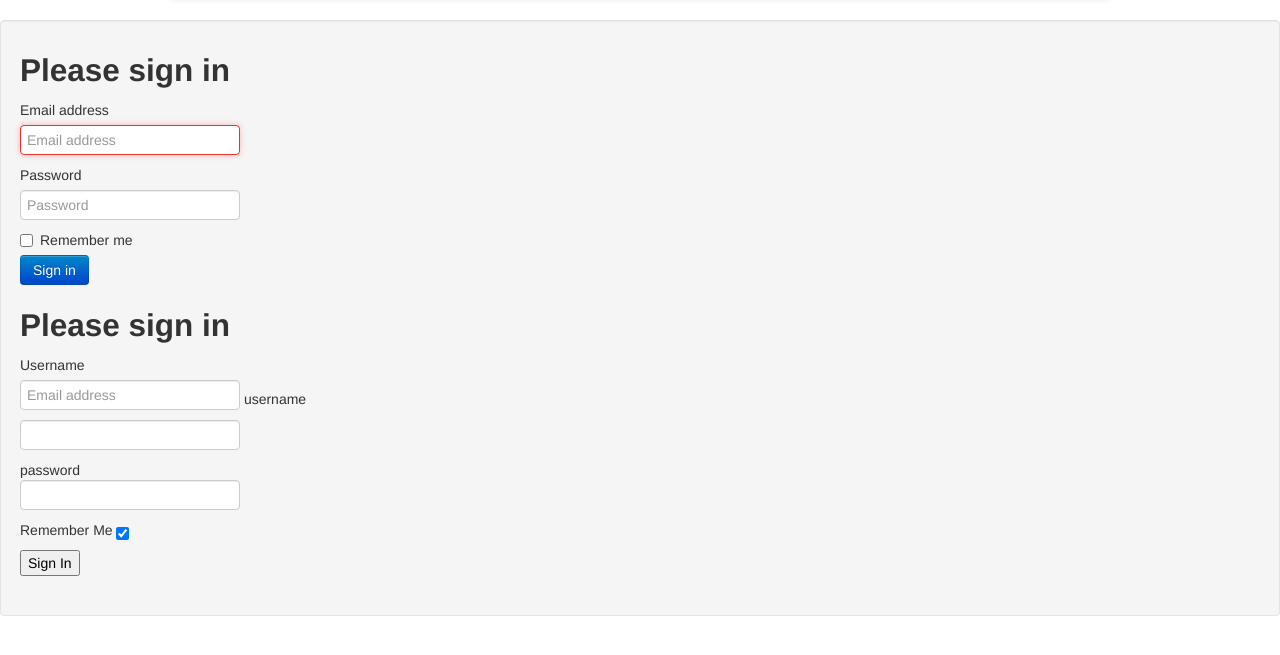
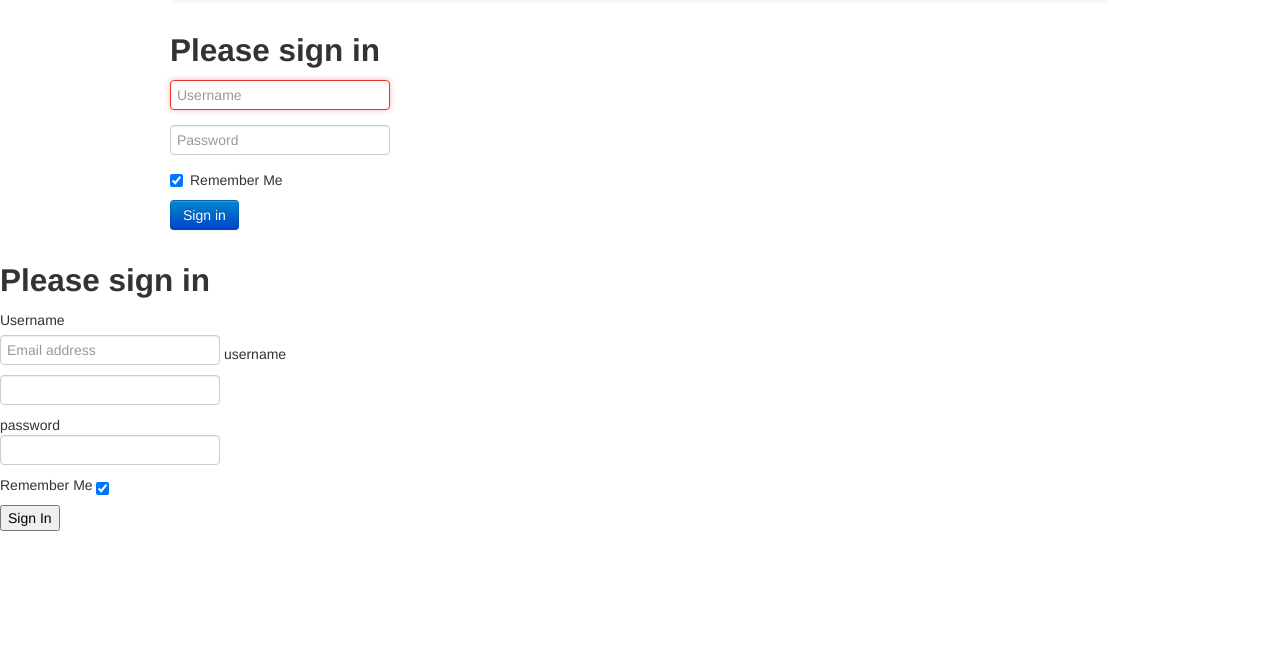
Before and after one commit to aRivieraDream/RandoWebApp, a Flask app: page /login in a window 1280 px wide. Shown: the part 42-697 px from the top of the page. Run offline with Flask 2, Linux system fonts and the light colour scheme; some libraries are stand-ins or nearby versions.

Commit message:
spacing fixed and added username

```diff
--- a/app/templates/login.html
+++ b/app/templates/login.html
@@ -2,7 +2,6 @@
 {% extends "base.html" %}
 {% block content %}
 {% include 'flash.html' %}
-<div class="well">
   <head>
     <!-- The above 3 meta tags *must* come first in the head; any other head content must come *after* these tags -->
     <meta name="description" content="Login Page">
@@ -18,24 +17,29 @@
   </head>
 
   <body>
+    <div class="container offset5">
+      <form class="form-signin" action="" method="post" name="login">
+        {{ form.hidden_tag() }}
+        <h2 class="form-signin-heading">Please sign in</h2>
+        <label for="username" class="sr-only"></label>
+        {{ form.username( type = "text", placeholder = "Username", required = "True", autofocus = "") }}
+        {% for error in form.username.errors %}
+          <span class="help-inline">[{{error}}]</span><br>
+        {% endfor %}
+        <!--<input type="text" id="username" class="form-control" placeholder="Username" required="True" autofocus="">-->
+        <label for="inputPassword" class="sr-only"></label>
+        <input type="password" id="inputPassword" class="form-control" placeholder="Password" required="True">
+        <div class="control-group">
+          <div class="controls">
+            <div class="checkbox" for="remember_me">
+              {{ form.remember_me }} Remember Me
+            </div>
+          </div>
+        </div>
 
-    <div class="wrapper">
-
-      <form class="form-signin">
-        <h2 class="form-signin-heading">Please sign in</h2>
-        <label for="inputEmail" class="sr-only">Email address</label>
-        <input type="email" id="inputEmail" class="form-control" placeholder="Email address" required="" autofocus="">
-        <label for="inputPassword" class="sr-only">Password</label>
-        <input type="password" id="inputPassword" class="form-control" placeholder="Password" required="">
-        <div class="checkbox">
-          <label>
-            <input type="checkbox" value="remember-me"> Remember me
-          </label>
-        </div>
         <button class="btn btn-lg btn-primary" type="submit">Sign in</button>
       </form>
-
-    </div> <!-- /container -->
+  </div><!-- /container -->
 
 
     <!-- IE10 viewport hack for Surface/desktop Windows 8 bug -->
```
